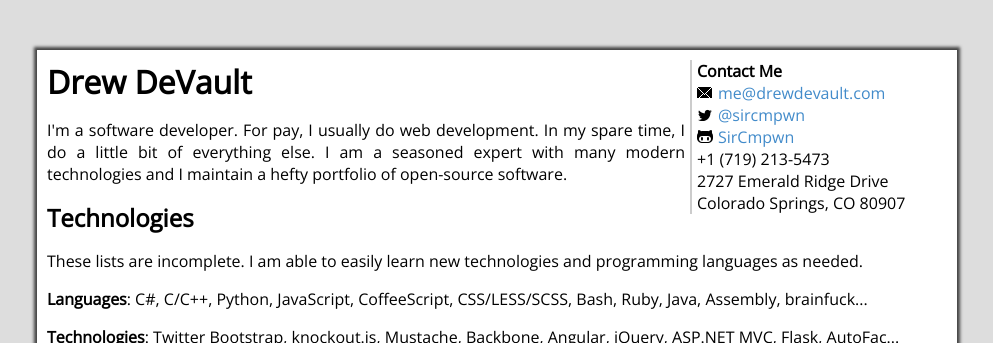
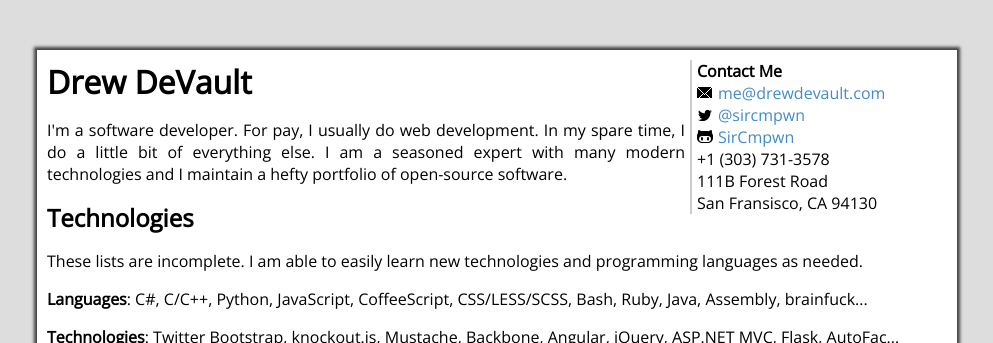
Before and after one commit to stormblog/sircmpwn.github.io, a Jekyll site: the page resume/index.html, which Jekyll copies as it is, in a window 1280 px wide. Shown: the top 343 px of the page, without its empty margins (143-1136 px from the left). Built offline with Jekyll 4.4.1, drawn with Linux system fonts in a browser that asks for light colours.

Commit message:
Update address and phone number

```diff
--- a/resume/index.html
+++ b/resume/index.html
@@ -15,9 +15,9 @@
             <a target="_blank" href="mailto:me@drewdevault.com">me@drewdevault.com</a><br />
             <a target="_blank" href="https://twitter.com/sircmpwn">@sircmpwn</a><br />
             <a target="_blank" href="https://github.com/SirCmpwn">SirCmpwn</a><br />
-            +1 (719) 213-5473<br />
-            2727 Emerald Ridge Drive<br />
-            Colorado Springs, CO 80907
+            +1 (303) 731-3578<br />
+            111B Forest Road<br />
+            San Fransisco, CA 94130
         </address>
         <h1>Drew DeVault</h1>
         <p>I'm a software developer. For pay, I usually do web development. In my spare time, I do a little bit of everything else.
```
